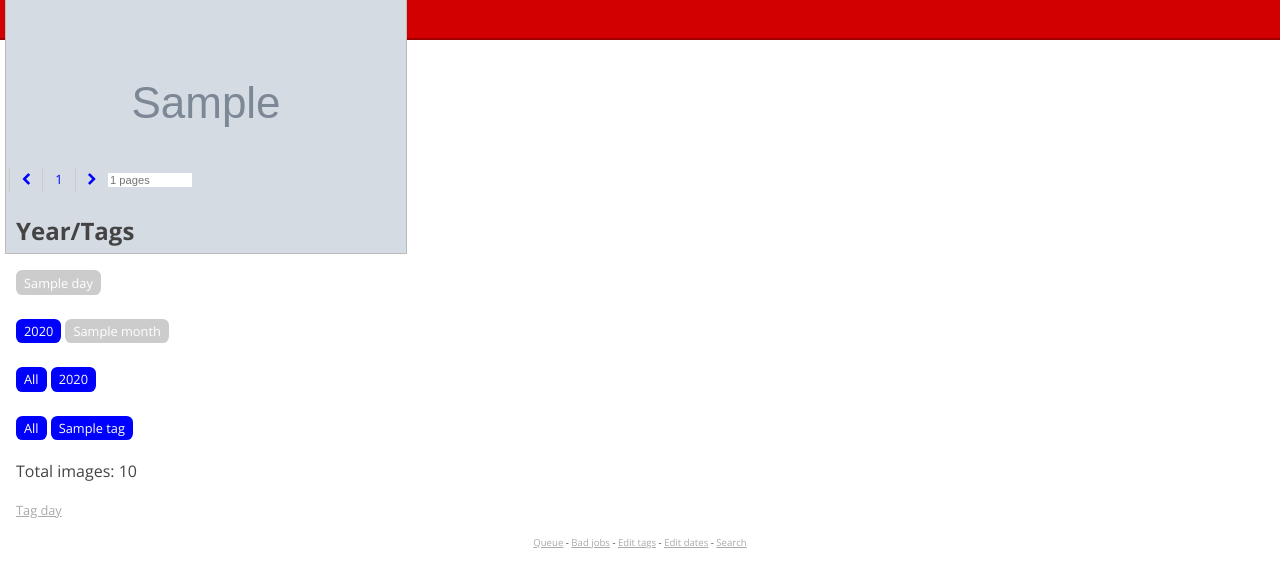
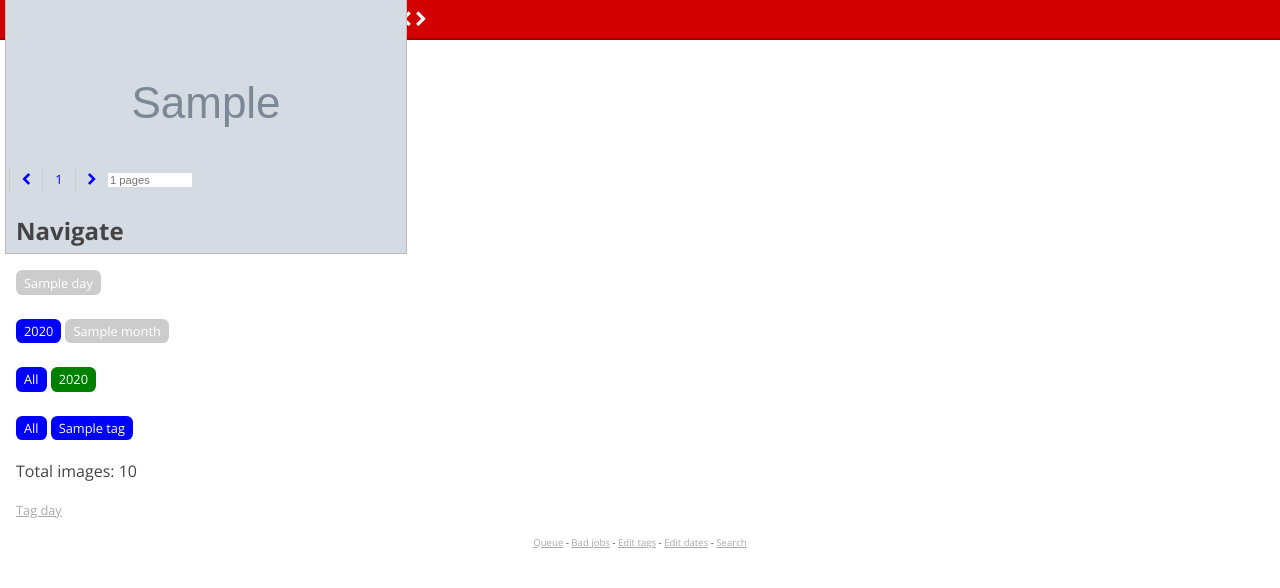
Before and after one commit to jjdelc/Photolog, a Flask app: template photolog/web/templates/photo_list.html in a window 1280 px wide. Shown: the top 588 px of the page. Run offline with Flask 2, Linux system fonts and the light colour scheme; the template is opened without the code that fills it: most values are stand-ins (such as "Sample title", 1, 10 or a date in 2020); grey boxes marked "Sample" are stand-in pictures; parts of the project's set-up code (start-up, migrations or seed data) failed here and were passed over; some libraries are stand-ins or nearby versions.

Commit message:
NAv styles

```diff
--- a/photolog/web/main.py
+++ b/photolog/web/main.py
@@ -2,8 +2,8 @@ import math
 import json
 import uuid
 from io import StringIO
-from datetime import datetime
 import xml.etree.ElementTree as etree
+from datetime import datetime, timedelta
 from flask import Flask, render_template, request, redirect, url_for
 
 from photolog import web_logger as log, settings_file
@@ -244,17 +244,19 @@ def view_tags(tag_list):
     return render_template('photo_list.html', **ctx)
 
 
-def months_tags(months):
+def months_tags(months, month):
     return [{
         'month': '%02d' % m,
-        'has_data': m in months
+        'has_data': m in months,
+        'current': m == month
     } for m in range(1, 13)]
 
 
-def days_tags(days):
+def days_tags(days, current):
     return [{
         'day': '%02d' % d,
-        'has_data': d in days
+        'has_data': d in days,
+        'current': d == current
     } for d in range(1, 32)]
 
 
@@ -273,7 +275,7 @@ def view_year(year):
         'paginator': paginator,
         'total': tagged_total,
         'year': year,
-        'months': months_tags(present_months),
+        'months': months_tags(present_months, 0),
         'years': years
     }
     return render_template('photo_list.html', **ctx)
@@ -301,8 +303,8 @@ def view_month(year, month):
         'total': tagged_total,
         'year': year,
         'month': '%02d' % month,
-        'months': months_tags(present_months),
-        'days': days_tags(active_days),
+        'months': months_tags(present_months, month),
+        'days': days_tags(active_days, 0),
         'years': years
     }
     return render_template('photo_list.html', **ctx)
@@ -324,6 +326,9 @@ def view_day(year, month, day):
     years = db.get_years()
     present_months = db.get_months(year)
     active_days = db.get_days(year, month)
+    this_day = datetime(year, month, day)
+    yesterday = this_day + timedelta(-1)
+    tomorrow = this_day + timedelta(1)
     ctx = {
         'all_tags': all_tags,
         'pictures': pictures,
@@ -331,10 +336,12 @@ def view_day(year, month, day):
         'total': tagged_total,
         'year': year,
         'month': '%02d' % month,
-        'months': months_tags(present_months),
-        'days': days_tags(active_days),
+        'day': '%02d' % day,
         'years': years,
-        'day': '%02d' % day
+        'months': months_tags(present_months, month),
+        'days': days_tags(active_days, day),
+        'tomorrow': tomorrow,
+        'yesterday': yesterday,
     }
     return render_template('photo_list.html', **ctx)
 
--- a/photolog/web/static/main.css
+++ b/photolog/web/static/main.css
@@ -102,6 +102,9 @@ font-size: 0.8rem;
 }
 .tag-list .disabled {
 background: #cccccc;
+}
+.tag-list .current {
+background: green;
 }
 .main-picture-detail {
 max-width: 100%;
--- a/photolog/web/templates/photo_list.html
+++ b/photolog/web/templates/photo_list.html
@@ -4,6 +4,11 @@
     &raquo; <a href="{{ url_for('view_year', year=year) }}">{{ year }}</a>
     {% if month %}/ <a href="{{ url_for('view_month', year=year, month=month) }}">{{ month }}</a>{% endif %}
     {% if day %}/ <a href="{{ url_for('view_day', year=year, month=month, day=day) }}">{{ day }}</a>{% endif %}
+    {% if day %}
+        &nbsp;&nbsp;<i class="fa fa-calendar"></i>
+        <a href="{{ url_for('view_day', year=yesterday.year, month=yesterday.month, day=yesterday.day) }}"><i class="fa fa-chevron-left"></i></a>
+        <a href="{{ url_for('view_day', year=tomorrow.year, month=tomorrow.month, day=tomorrow.day) }}"><i class="fa fa-chevron-right"></i></a>
+    {% endif %}
 {% endif %}
 {% if selected_tags %}
     &raquo; {{ ' - '.join(selected_tags) }}
@@ -39,13 +44,14 @@
     </form></li>
 </ol>
 <section class="extra-info">
-<h2>Year/Tags</h2>
+<h2>Navigate</h2>
 {% if days %}
 <ul class="tag-list">
 {% for day in days %}
     <li>
     {% if day.has_data %}
-    <a href="{{ url_for('view_day', year=year, month=month, day=day.day) }}">{{ day.day }}</a>
+    <a {% if day.current %}class="current"{% endif %}
+            href="{{ url_for('view_day', year=year, month=month, day=day.day) }}">{{ day.day }}</a>
     {% else %}
     <a class="disabled">{{ day.day }}</a>
     {% endif %}
@@ -59,7 +65,8 @@
 {% for month in months %}
     <li>
     {% if month.has_data %}
-    <a href="{{ url_for('view_month', year=year, month=month.month) }}">{{ month.month }}</a>
+    <a {% if month.current %}class="current"{% endif %}
+            href="{{ url_for('view_month', year=year, month=month.month) }}">{{ month.month }}</a>
     {% else %}
     <a class="disabled">{{ month.month }}</a>
     {% endif %}
@@ -69,9 +76,9 @@
 {% endif %}
 <ul class="tag-list">
     <li><a href="{{ url_for('photo_list') }}">All</a></li>
-{% for year in years %}
+{% for syear in years %}
     <li>
-    <a href="{{ url_for('view_year', year=year) }}">{{ year }}</a>
+    <a {% if syear == year %}class="current"{% endif %} href="{{ url_for('view_year', year=syear) }}">{{ syear }}</a>
     </li>
 {% endfor %}
 </ul>
```
